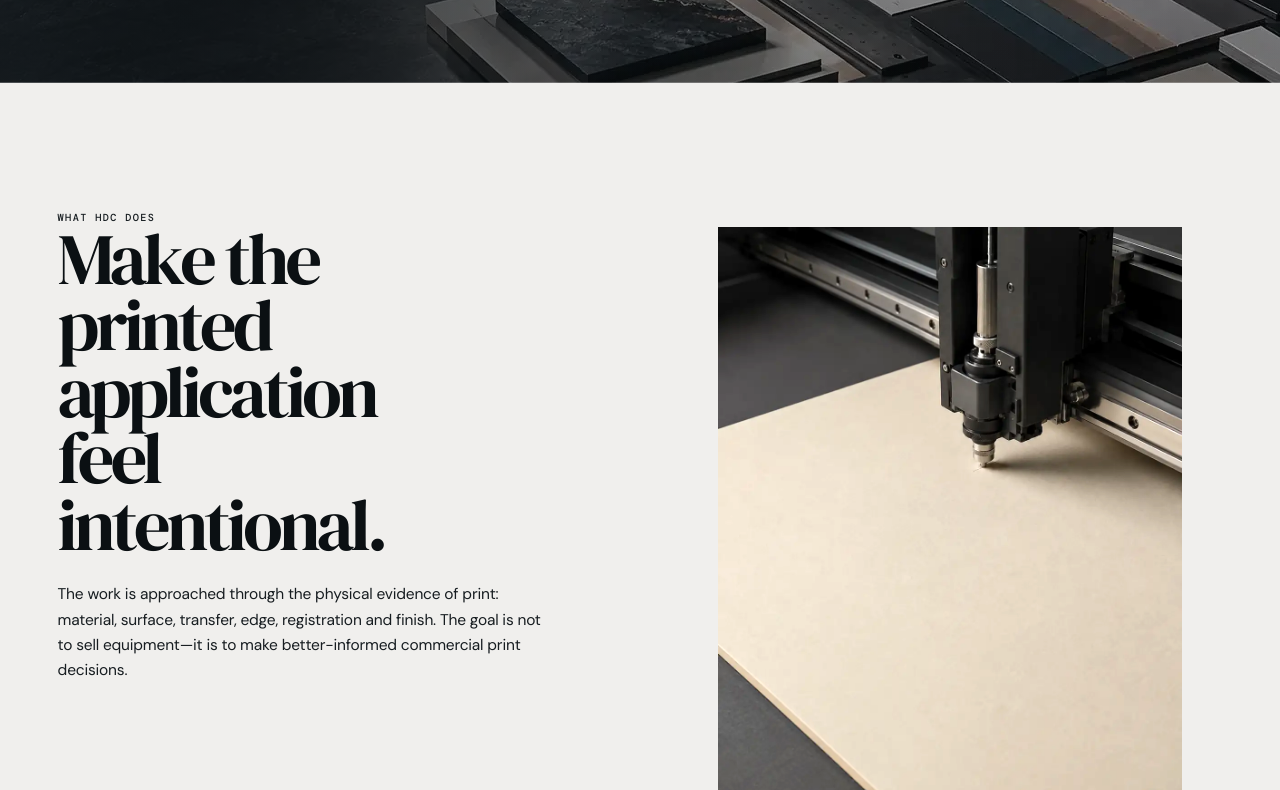
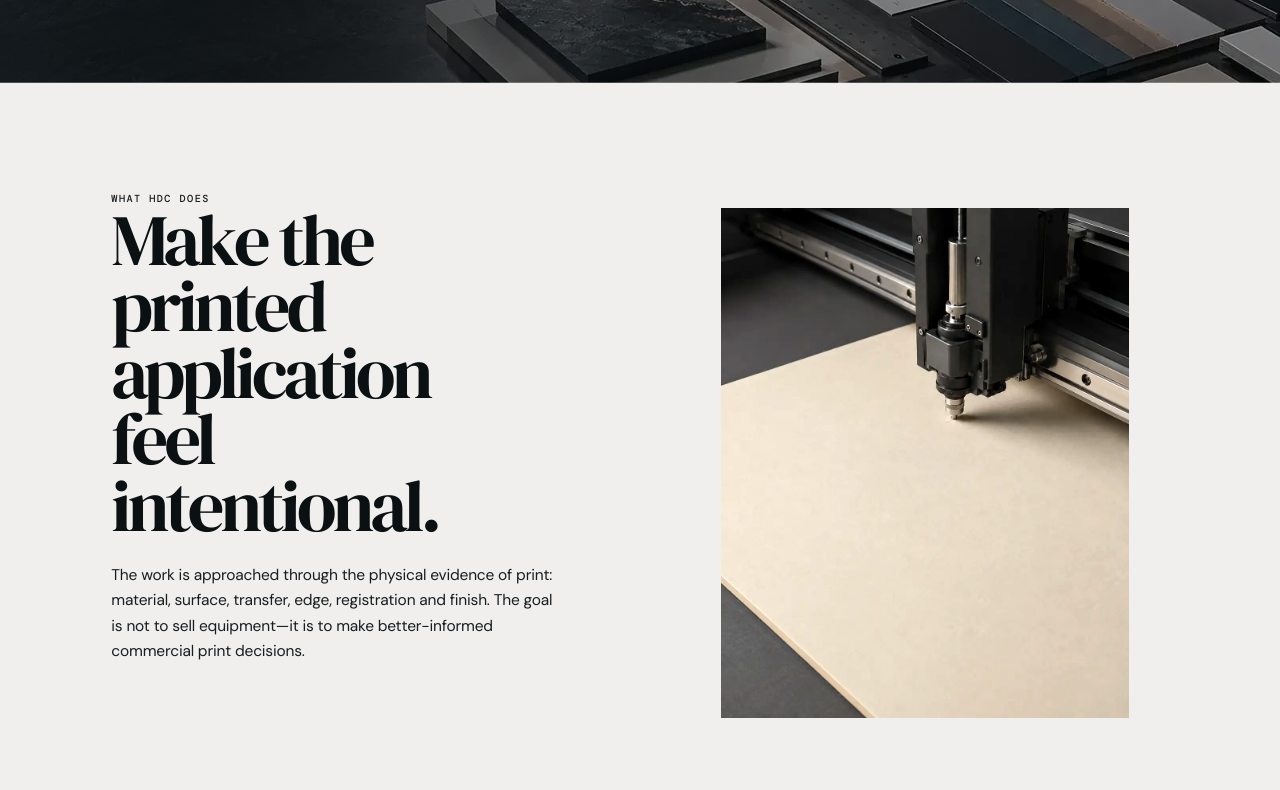
Before and after one commit to rehmantraders550-lab/hdc-website-production, a plain HTML site: page about.html in a window 1280 px wide. Shown: the part 509-1299 px from the top of the page. Drawn offline with Linux system fonts and the light colour scheme.

Commit message:
ORVIA: apply site-wide symmetry calibration to about.html

```diff
--- a/about.html
+++ b/about.html
@@ -17,6 +17,7 @@
   <meta name="twitter:image" content="https://linen-crane-652095.hostingersite.com/assets/images/HDC-IMG-PREMIUM-SURFACE-DETAIL-01.webp">
   <title>About HDC — Hadi Digital Craft</title>
   <link rel="stylesheet" href="assets/css/styles.css?v=20260927-hero-luminance-01">
+  <link rel="stylesheet" href="assets/css/hdc-sitewide-symmetry-v1.css?v=20260929-v1">
 </head>
 <body data-page="about">
   <div data-site-header></div>
```
